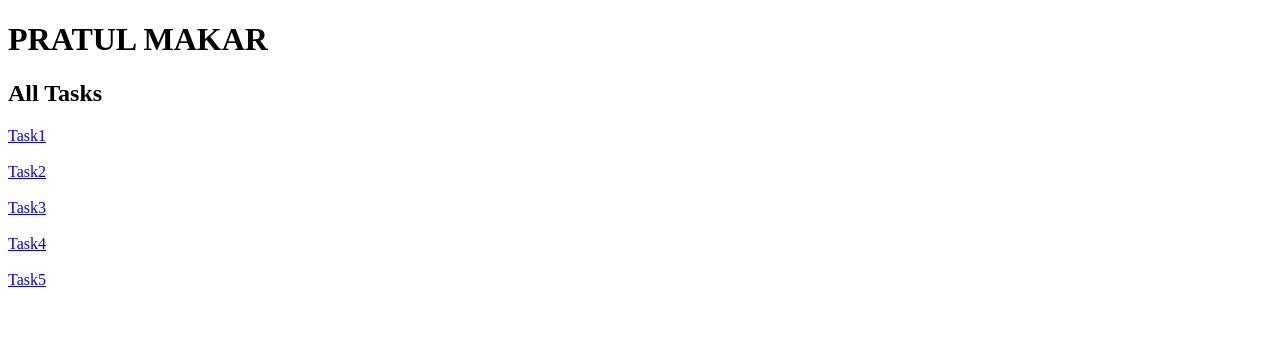
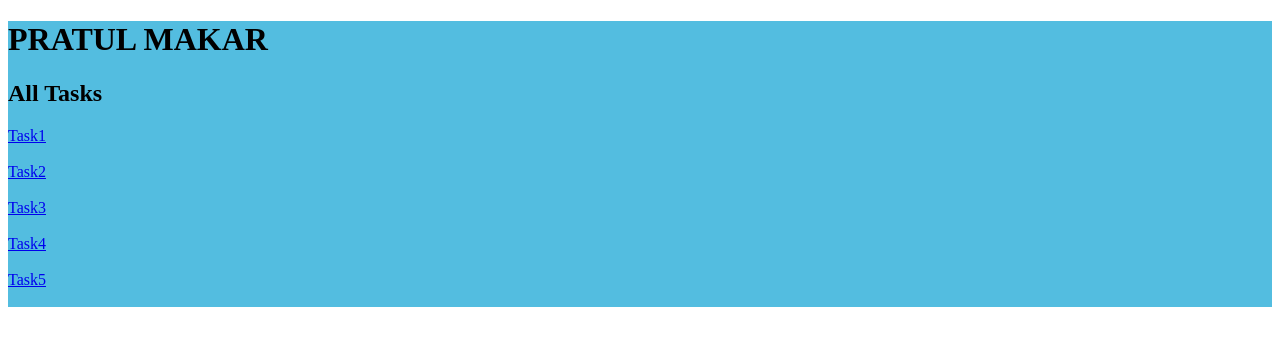
Before and after one commit to pratul03/training-tasks1, a plain HTML site: page index.html in a window 1280 px wide. Drawn offline with Linux system fonts and the light colour scheme.

Commit message:
Update index.html

```diff
--- a/index.html
+++ b/index.html
@@ -6,12 +6,13 @@
     <meta name="viewport" content="width=device-width, initial-scale=1.0">
     <title>TASKS</title>
 </head>
-<body><p><b><h1>PRATUL MAKAR</h1></b></p>
+<body><div style="background-color:rgb(83, 189, 224) ;"><p><b><h1>PRATUL MAKAR</h1></b></p>
     <h2>All Tasks</h2>
     <a href="Tasks1.html">Task1</a><br><br>
     <a href="Tasks2.html">Task2</a><br><br>
     <a href="Tasks3.html">Task3</a><br><br>
     <a href="Tasks4.html">Task4</a><br><br>
     <a href="Tasks5.html">Task5</a><br><br>
+    </div>
 </body>
 </html>
```
